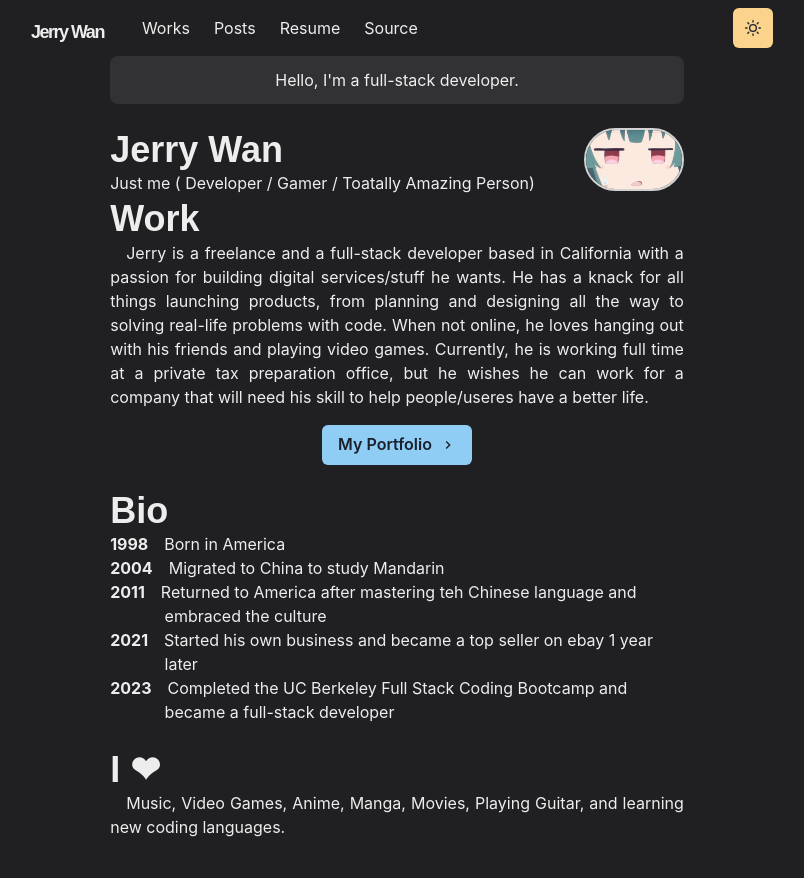
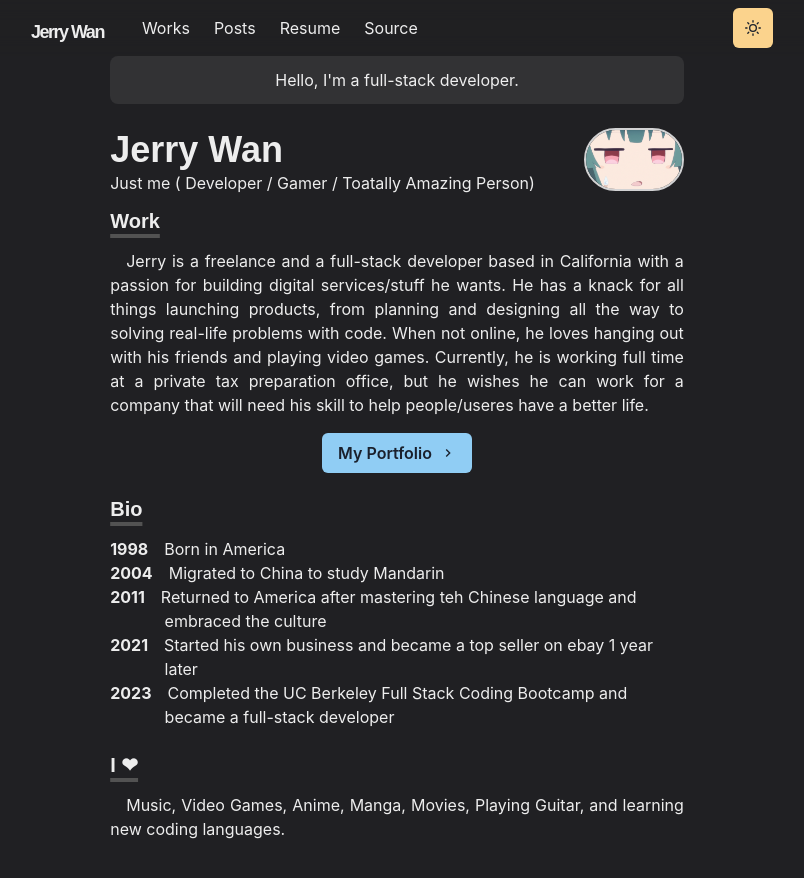
Before and after one commit to craftersol728/Jerry-s-Personal-Page, a Next.js app: page / in a window 1280 px wide. Shown: the top 878 px of the page, without its empty margins (243-1047 px from the left). Built offline with nearby package versions, Linux system fonts and the light colour scheme.

Commit message:
added underline to seperate the sections

```diff
--- a/libs/theme.js
+++ b/libs/theme.js
@@ -11,18 +11,18 @@ const styles = {
 }
 
 const components = {
-    Heading:{
-        varients:{
-            'section-title':{
-                TextDecoration: 'underline',
-                fontSize:20,
-                textUnderlineOffset: 6,
-                TextDecorationThickness: 4,
-                textDecorationColor: '#525252',
-                marginTop:3,
-                MarginBottom:4,
-                }
+    Heading: {
+      variants: {
+        'section-title': {
+          textDecoration: 'underline',
+          fontSize: 20,
+          textUnderlineOffset: 6,
+          textDecorationColor: '#525252',
+          textDecorationThickness: 4,
+          marginTop: 3,
+          marginBottom: 4
         }
+      }
     },
     Link:{
         baseStyle: props => ({
```
